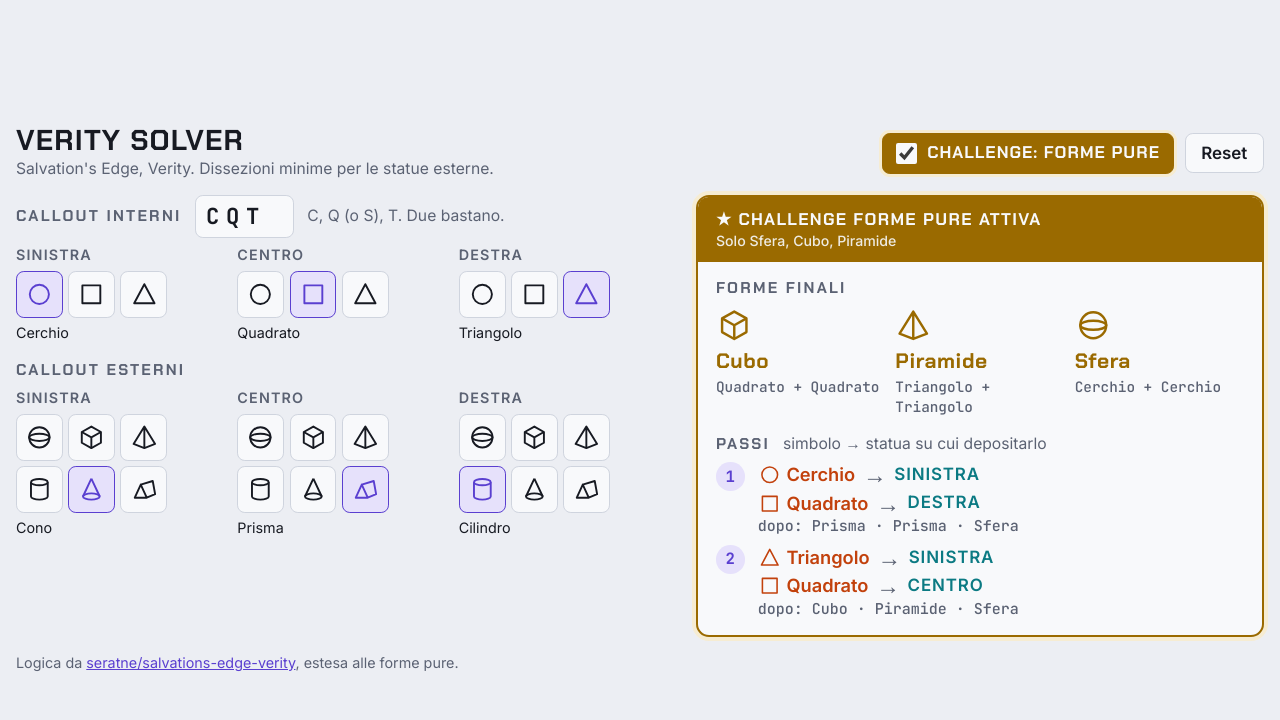
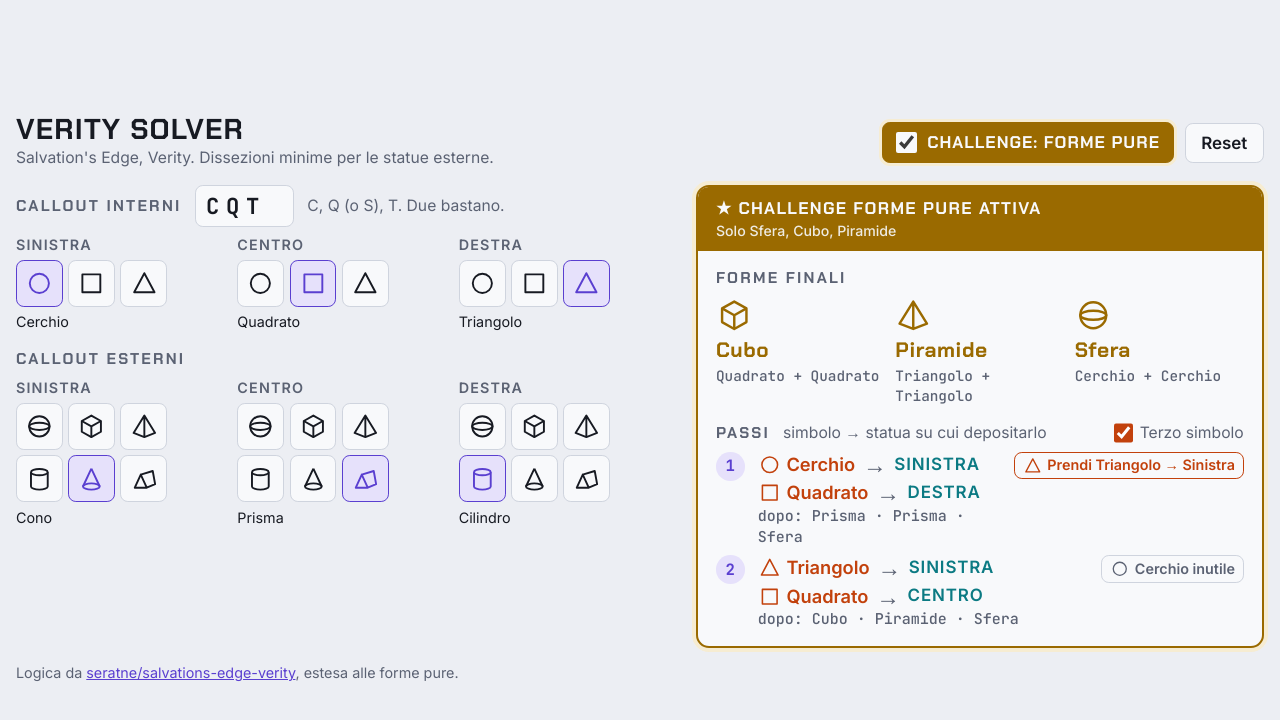
Before and after one commit to Zeldoor/VeritySolverChallenge, a plain HTML site: page index.html in a window 1280 px wide. Both pictures are taken after a click on the label "CHALLENGE: FORME PURE". Drawn offline with Linux system fonts and the light colour scheme.

Commit message:
Indica se conviene prendere il terzo simbolo per il passo successivo, con spunta per mostrarlo
Co-Authored-By: Claude Opus 5.5 <noreply@anthropic.com>

```diff
--- a/index.html
+++ b/index.html
@@ -67,7 +67,12 @@ input[type=text]{font-family:var(--f-mono);font-size:1.0625rem;font-weight:700;l
 .final .cmp{font-family:var(--f-mono);font-size:0.6875rem;color:var(--muted)}
 .final.pure svg,.final.pure .nm{color:var(--gold)}
 ol.steps{margin:0;padding:0;list-style:none;display:flex;flex-direction:column;gap:0.375rem;counter-reset:s}
-ol.steps li{counter-increment:s;display:grid;grid-template-columns:1.5rem 1fr;gap:0.5rem;align-items:start}
+ol.steps li{counter-increment:s;display:grid;grid-template-columns:1.5rem minmax(0,1fr) auto;gap:0.5rem;align-items:start}
+.toggle{display:inline-flex;align-items:center;gap:.3125rem;font-size:.75rem;color:var(--muted);cursor:pointer;margin-left:auto}
+.toggle input{width:.9375rem;height:.9375rem;margin:0;accent-color:var(--sym)}
+.third{display:inline-flex;align-items:center;gap:.25rem;font-size:.6875rem;font-weight:600;padding:.125rem .375rem;border-radius:.375rem;border:1.5px solid var(--line);color:var(--muted);white-space:nowrap}
+.third svg{width:.9375rem;height:.9375rem}
+.third.yes{border-color:var(--sym);color:var(--sym)}
 ol.steps li::before{content:counter(s);font-family:var(--f-mono);font-weight:700;font-size:0.75rem;width:1.375rem;height:1.375rem;display:grid;place-items:center;border-radius:50%;background:var(--accent-soft);color:var(--accent)}
 .st-main{font-weight:500;display:flex;flex-wrap:wrap;align-items:center;gap:.25rem .5rem}
 .dir{color:var(--dir);font-weight:700;text-transform:uppercase;letter-spacing:.05em;font-size:.8125rem}
@@ -126,7 +131,8 @@ footer a{color:var(--accent)}
       <div class="lanes" id="finals"></div>
     </section>
     <section>
-      <div class="row"><h2>Passi</h2><span class="hint">simbolo → statua su cui depositarlo</span></div>
+      <div class="row"><h2>Passi</h2><span class="hint">simbolo → statua su cui depositarlo</span>
+        <label class="toggle"><input type="checkbox" id="showThird">Terzo simbolo</label></div>
       <div id="steps"></div>
     </section>
   </div>
@@ -159,7 +165,8 @@ const shapeOf=p=>Object.keys(SHAPES).find(k=>SHAPES[k]===sortPair(p));
 
 // Esempio iniziale
 let state={inside:['C','S','T'],outside:['Cono','Prisma','Cilindro'],challenge:false};
-try{state.challenge=localStorage.getItem('verity-challenge')==='1'}catch(e){}
+state.third=true;
+try{state.challenge=localStorage.getItem('verity-challenge')==='1';state.third=localStorage.getItem('verity-third')!=='0'}catch(e){}
 
 /* ---------- Solver ---------- */
 // Dissezione: X depositato sulla statua i, Y sulla statua j: X e Y si scambiano.
@@ -223,10 +230,20 @@ function stepText(m){
   const h=(k,l)=>`<span class="half"><span class="sym">${svg(k)}${SYM[k]}</span><span class="arr" aria-label="su">→</span><span class="dir">${LANES[l]}</span></span>`;
   return `<span class="st-main">${h(m.x,m.i)}${h(m.y,m.j)}</span>`;
 }
+function thirdTag(path,k){
+  // il simbolo non usato in questo passo: conviene prenderlo se serve al passo dopo
+  const m=path[k], z=SYM_KEYS.find(s=>s!==m.x&&s!==m.y), nx=path[k+1];
+  if(nx&&(nx.x===z||nx.y===z)){
+    const l=nx.x===z?nx.i:nx.j;
+    return `<span class="third yes" title="${SYM[z]} serve al passo ${k+2}: prendilo ora per anticipare">${svg(z)}Prendi ${SYM[z]} → ${LANES[l]}</span>`;
+  }
+  return `<span class="third" title="${SYM[z]} non serve al passo ${nx?k+2:'successivo'}">${svg(z)}${SYM[z]} inutile</span>`;
+}
 function renderResult(){
   const ch=state.challenge;
   $('chWrap').classList.toggle('on',ch);
   $('challenge').checked=ch;
+  $('showThird').checked=state.third;
   $('chBanner').hidden=!ch;
   $('result').classList.toggle('ch',ch);
   const ins=state.inside, out=state.outside;
@@ -259,7 +276,7 @@ function renderResult(){
   const path=ch?solutions:solve(out.map(n=>SHAPES[n]),targets);
   if(path===null){steps.innerHTML='<p class="msg err">Nessuna soluzione: callout interni o esterni probabilmente errati.</p>';return}
   if(!path.length){steps.innerHTML='<p class="msg">Nessuna dissezione: le statue sono già corrette.</p>';return}
-  steps.innerHTML='<ol class="steps">'+path.map(m=>`<li><div>${stepText(m)}<div class="st-state">dopo: ${m.state.map(p=>shapeOf(p)).join(' · ')}</div></div></li>`).join('')+'</ol>';
+  steps.innerHTML='<ol class="steps">'+path.map((m,k)=>`<li><div>${stepText(m)}<div class="st-state">dopo: ${m.state.map(p=>shapeOf(p)).join(' · ')}</div></div>${state.third?thirdTag(path,k):''}</li>`).join('')+'</ol>';
 }
 function render(){renderPickers();renderResult()}
 
@@ -294,6 +311,11 @@ $('challenge').addEventListener('change',e=>{
   try{localStorage.setItem('verity-challenge',state.challenge?'1':'0')}catch(err){}
   renderResult();
 });
+$('showThird').addEventListener('change',e=>{
+  state.third=e.target.checked;
+  try{localStorage.setItem('verity-third',state.third?'1':'0')}catch(err){}
+  renderResult();
+});
 render();
 </script>
 
```
